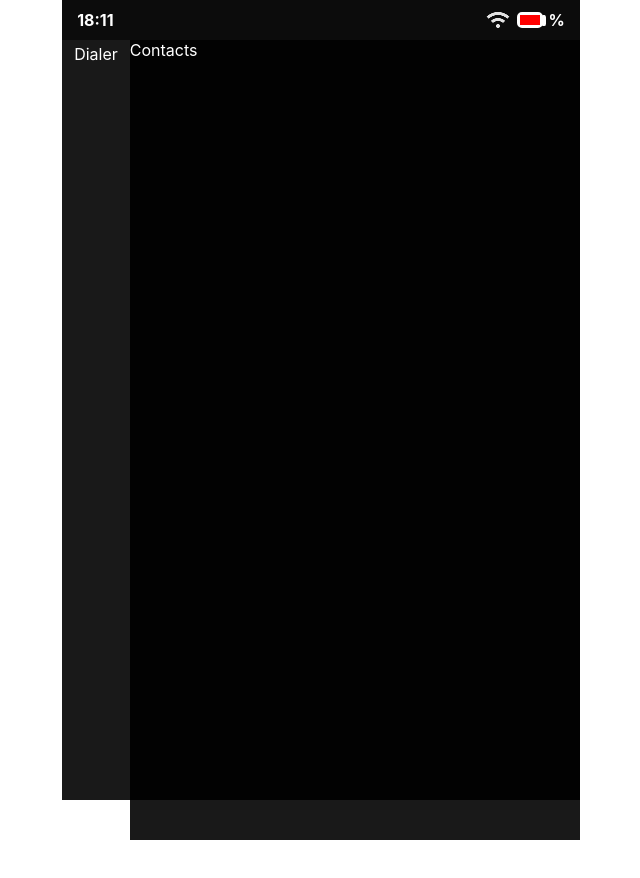
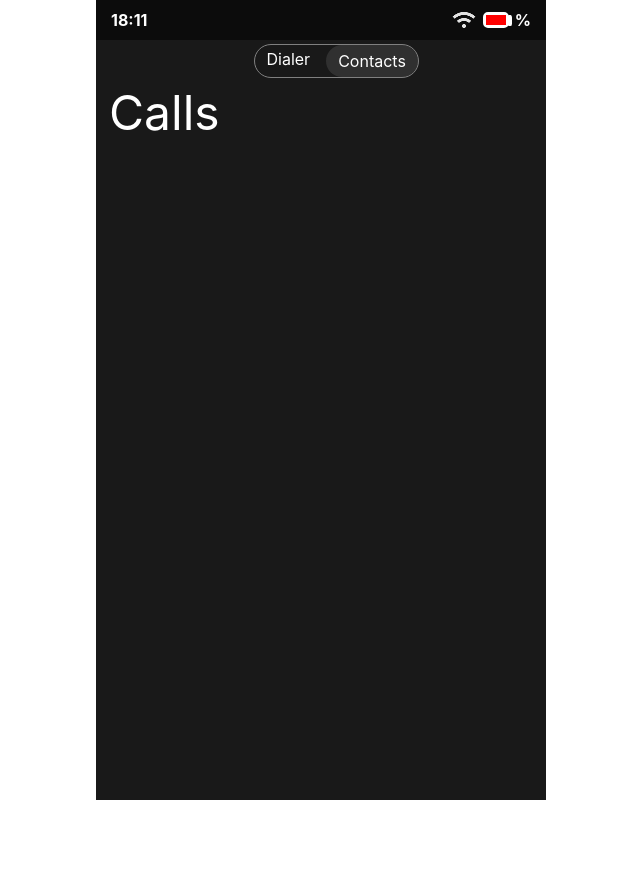
Before and after one commit to ShwetaShaw76/TurquoiseOs, a Vue app: page / in a window 1280 px wide. Shown: the top 878 px of the page, without its empty margins (319-959 px from the left). After the commit the page ends 800 px from the top, so only its background shows below. Built offline with nearby package versions, Linux system fonts and the light colour scheme.

Commit message:
making the contacts UI

```diff
--- a/src/components/Contacts.vue
+++ b/src/components/Contacts.vue
@@ -43,8 +43,11 @@ import Header from './Header.vue';
 <template>
     <div class="contacts">
         <header @mousedown="(e)=>startDrag(e,'header')"><Header></Header></header>
-        <div class="menu"><div class="dialer">Dialer</div><div class="contacts">Contacts</div></div>
+        <div class="menu"><div class="dialer">Dialer</div><div class="contact">Contacts</div></div>
         <div class="heading">Calls</div>
+        <div class="calls">
+
+        </div>
     </div>
 </template>
 
@@ -63,20 +66,32 @@ import Header from './Header.vue';
     padding:5px 13px;
 }
 .menu{
-    color:white;
     display:flex;
     flex-direction:row;
+    color:white;
+    gap:4px;
+    border:0.5px solid grey;
     width:fit-content;
-    height:fit-content;
+    border-radius:20px;
+    margin-left:35%;
+    margin-top:4px;
 }
 .dialer{
     padding:4px 12px;
     border-radius:20px;
 }
+.contact{
+    padding:6px 12px;
+    border-radius:20px;
+    background:rgba(255,255,255,0.1);
+}
 .dialer:hover{
     cursor:pointer;
 }
-.contacts:hover{
+.contact:hover{
     cursor:pointer;
 }
+.calls{
+    width:100%;
+}
 </style>
```
